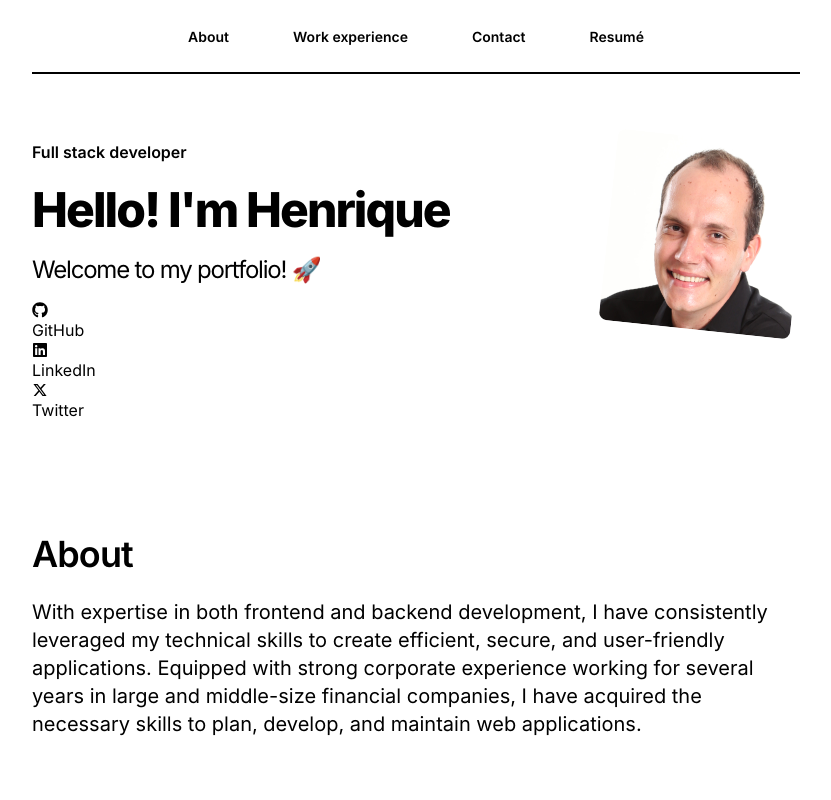
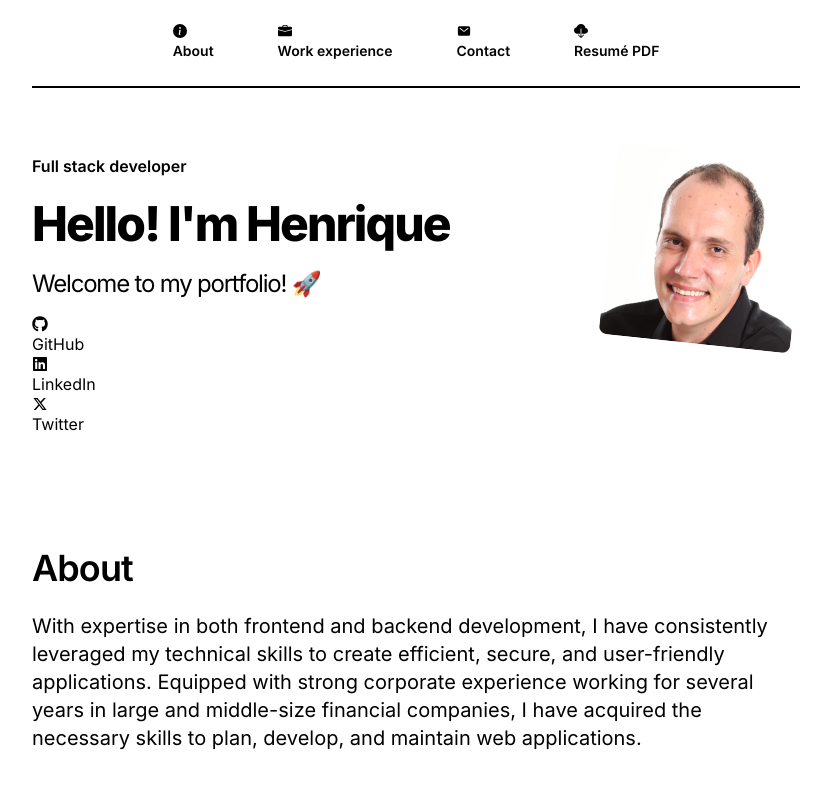
Before and after one commit to hrohden/hrohden.github.io, a React (Vite) app: page / in a window 1280 px wide. Shown: the top 800 px of the page, without its empty margins (224-1055 px from the left). Built offline with nearby package versions, Linux system fonts and the light colour scheme.

Commit message:
Add icons and update links in Navbar component.

```diff
--- a/src/components/Navbar.tsx
+++ b/src/components/Navbar.tsx
@@ -1,25 +1,36 @@
+import {
+  BsCloudDownloadFill,
+  BsFillBriefcaseFill,
+  BsInfoCircleFill,
+} from "react-icons/bs";
+import { IoMail } from "react-icons/io5";
+
 const Navbar = () => {
   return (
     <nav className="flex justify-center py-6 border-b-2 border-black">
       <ul className="list-none flex gap-16">
         <li className="text-center">
           <a href="#" className="font-semibold text-sm">
+            <BsInfoCircleFill />
             About
           </a>
         </li>
         <li className="text-center">
           <a href="#" className="font-semibold text-sm">
+            <BsFillBriefcaseFill />
             Work experience
           </a>
         </li>
         <li className="text-center">
           <a href="#" className="font-semibold text-sm">
+            <IoMail />
             Contact
           </a>
         </li>
         <li className="text-center">
           <a href="#" className="font-semibold text-sm">
-            Resumé
+            <BsCloudDownloadFill />
+            Resumé PDF
           </a>
         </li>
       </ul>
```
